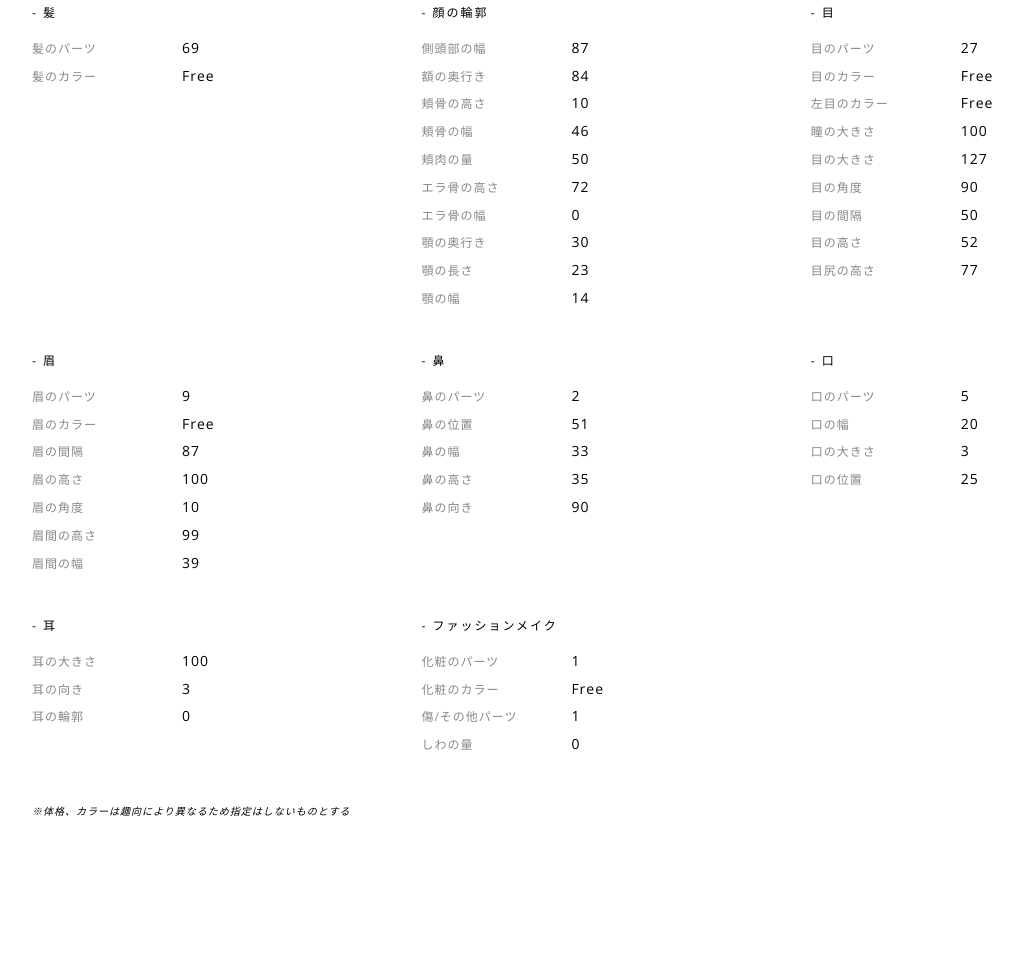
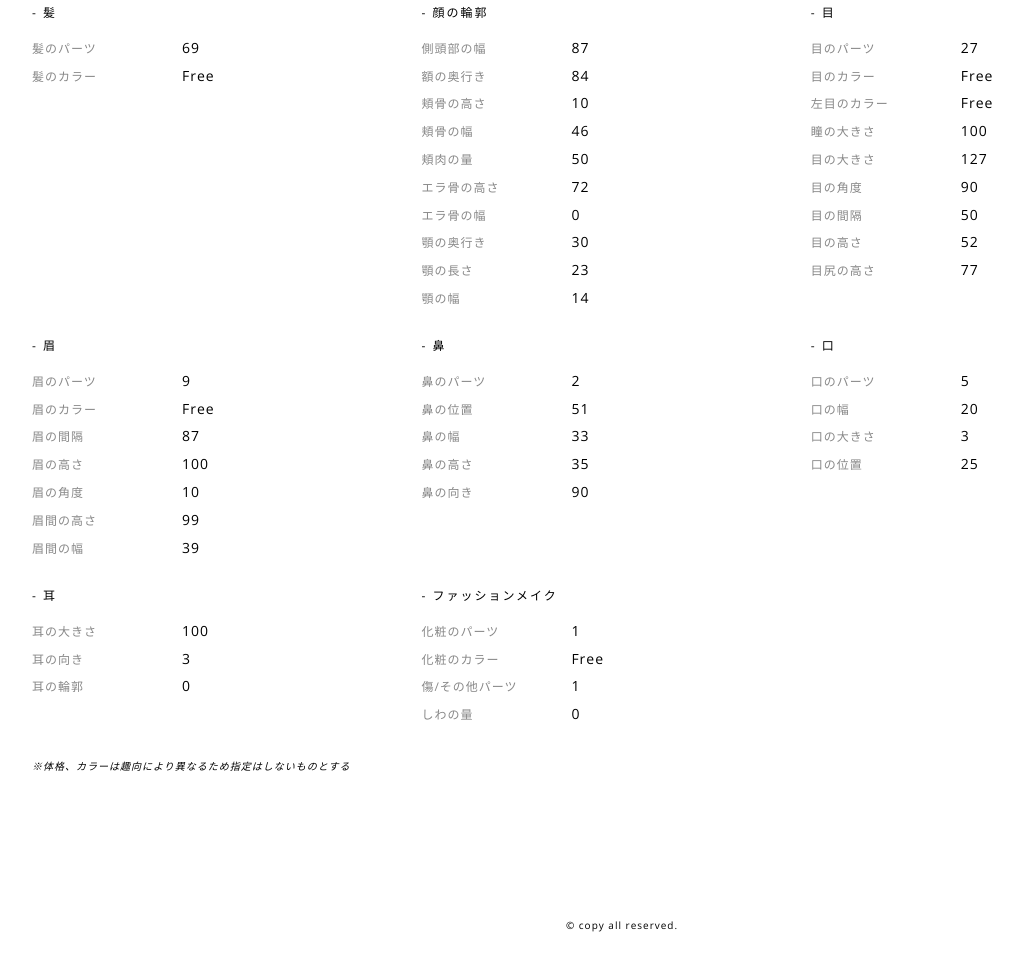
Before and after one commit to mukayu/ddon, a plain HTML site: page index.html in a window 1280 px wide. Shown: the part 1589-2544 px from the top of the page, without its empty margins (18-1035 px from the left). Drawn offline with nearby package versions, Linux system fonts and the light colour scheme.

Commit message:
修正
微修正

```diff
--- a/common/css/style.css
+++ b/common/css/style.css
@@ -164,6 +164,10 @@ a:active {
 	clear: both;
 }
 
+#contents article .txt section.parameters section {
+	margin: 0 0 25px 0;
+}
+
 @media screen and (min-width: 769px){
 #contents article .txt section.parameters section {
 	float: left;
```
